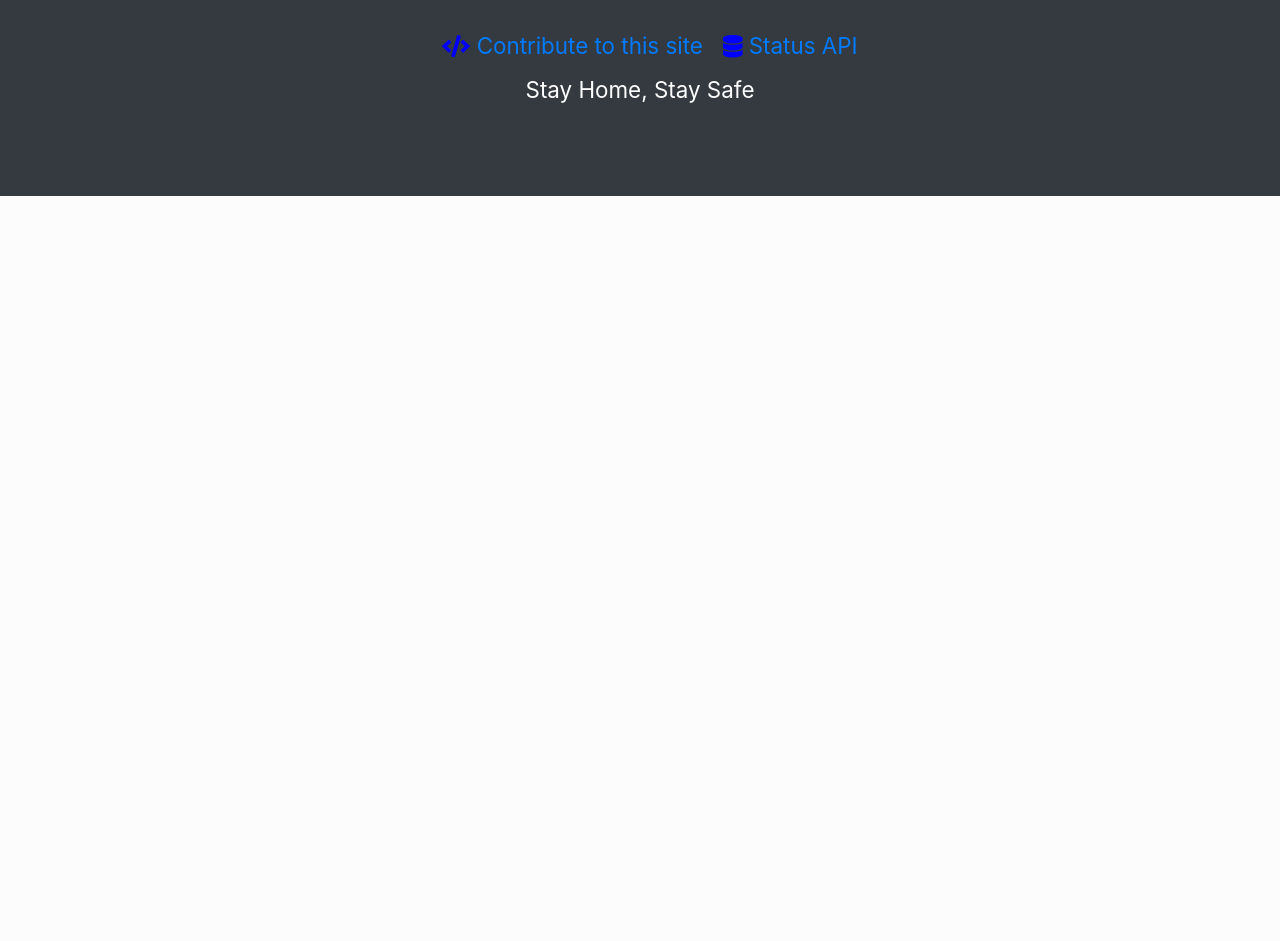
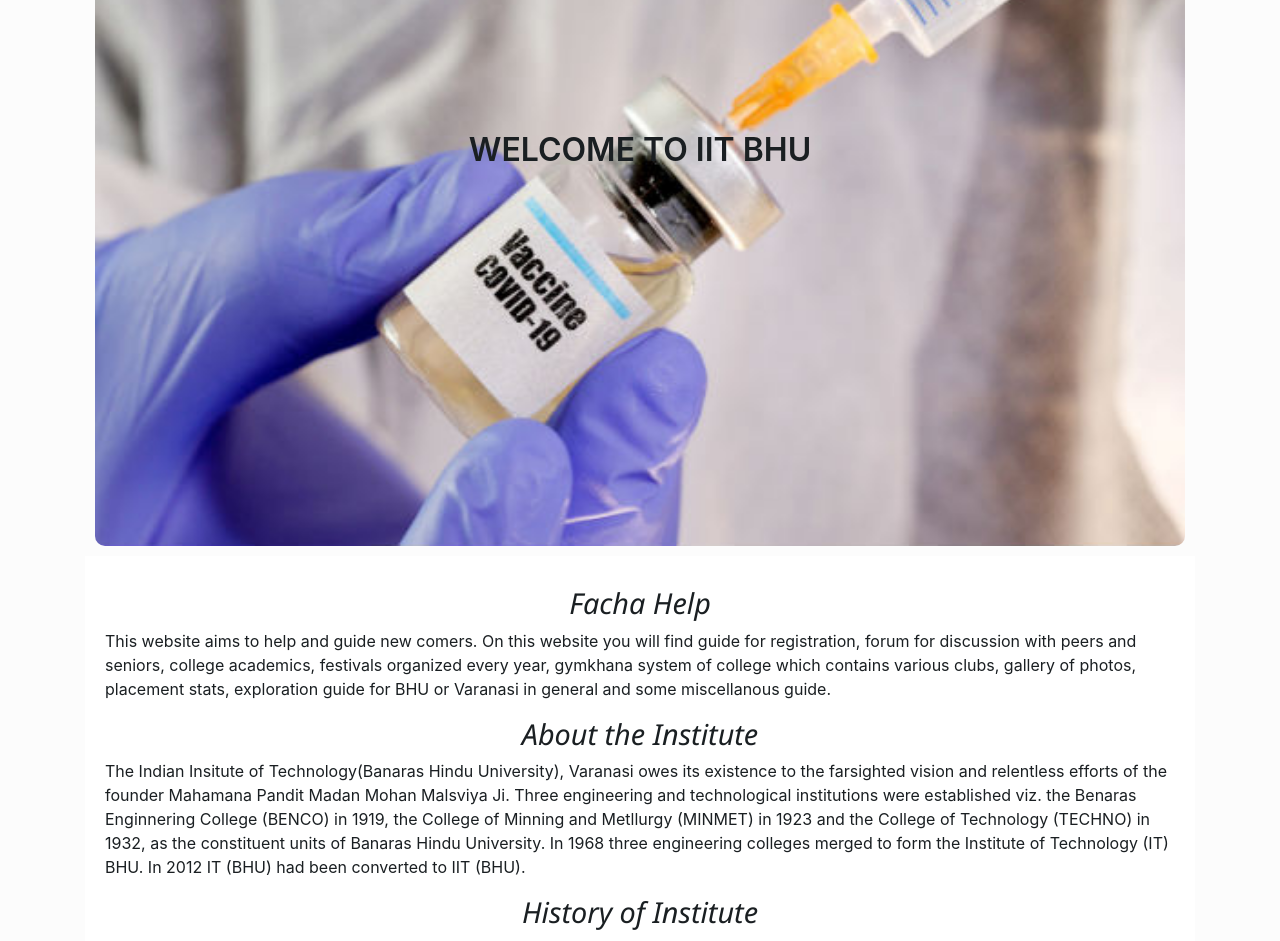
Before and after one commit to astromanish/corona-care, a React (Create React App) app: page / in a window 1280 px wide. Shown: the part 140-1081 px from the top of the page. Before the commit the page ends 800 px from the top, so only its background shows below. Built offline with nearby package versions, Linux system fonts and the light colour scheme.

Commit message:
hompage added

```diff
--- a/src/App.js
+++ b/src/App.js
@@ -7,7 +7,7 @@ import 'bootstrap/dist/css/bootstrap.min.css';
 import Header from './components/header';
 import Footer from './components/footer';
 
-import Home from './components/homepage'
+import Home from './components/home';
 
 import WorldStat from './components/worldStat'
 import IndiaStat from './components/indiaStat';
--- /dev/null
+++ b/src/components/css/home.css
@@ -0,0 +1,66 @@
+.light-container {
+  display: flex;
+  flex-direction: column;
+  background: #ffffff;
+  color: #1a1f22;
+  padding: 30px 20px;
+}
+
+.dark-container {
+  display: flex;
+  flex-direction: column;
+  background: #192024;
+  color: #c5c7c8;
+  padding: 30px 20px;
+}
+
+.home_main-image-container {
+  position: relative;
+}
+
+.home_main-image-container img {
+  width: 100%;
+  height: 80%;
+}
+.home_main-image-container h1 {
+  font-size: 2rem;
+  font-weight: 600;
+  word-break: keep-all;
+  text-align: center;
+  position: absolute;
+  top: 35%;
+  left: 50%;
+  transform: translate(-50%, -50%);
+  z-index: 1;
+  color: #1a1f22;
+}
+
+.site_item {
+  display: flex;
+  justify-content: space-between;
+  align-items: center;
+  margin-bottom: 40px;
+}
+
+.item-inverse {
+  flex-direction: row-reverse;
+}
+
+.site_item-content {
+  padding: 0px 15px;
+}
+
+.site_item-image {
+  display: block;
+  width: 320px;
+}
+
+@media (max-width: 800px) {
+  .site_item {
+    flex-direction: column;
+  }
+
+  .site_item-content {
+    padding: 0px;
+  }
+}
--- /dev/null
+++ b/src/components/home.js
@@ -0,0 +1,112 @@
+import React from 'react';
+
+import './css/home.css';
+
+import bhu from './img/vacc.jpg';
+
+import fest from './img/vacc.jpg';
+import academics from './img/vacc.jpg';
+import gymkhana from './img/vacc.jpg';
+import varanasi from './img/vacc.jpg';
+import registration from './img/vacc.jpg';
+import discussion from './img/vacc.jpg';
+
+
+const Home = () => {
+    return (
+      <div className="body-container-full">
+        <div className="home_main-image-container">
+          <img src={bhu} alt="bhu"/>
+          <h1>WELCOME TO IIT BHU</h1>
+        </div>
+        <div className="light-container">
+            <h1 className="heading">
+              Facha Help
+            </h1>
+            <p className="item-content">
+              This website aims to help and guide new comers. On this website you will find guide for registration, forum for discussion with peers and seniors, college academics,
+               festivals organized every year, gymkhana system of college which contains various clubs, gallery of photos, placement stats, exploration guide for BHU or
+               Varanasi in general and some miscellanous guide.
+            </p>
+            <h1 className="heading">
+              About the Institute
+            </h1>
+            <p className="item-content">
+              The Indian Insitute of Technology(Banaras Hindu University), Varanasi owes its existence to the farsighted
+              vision and relentless efforts of the founder Mahamana Pandit Madan Mohan Malsviya Ji. Three engineering and technological
+              institutions were established viz. the Benaras Enginnering College (BENCO) in 1919, the College of Minning and Metllurgy
+               (MINMET) in 1923 and the College of Technology (TECHNO) in 1932, as the constituent units of Banaras Hindu University.
+               In 1968 three engineering colleges merged to form the Institute of Technology (IT) BHU. In 2012 IT (BHU) had been
+               converted to IIT (BHU).
+            </p>
+            <h1 className="heading">
+              History of Institute
+            </h1>
+            <p className="item-content">
+              The Indian Insitute of Technology(Banaras Hindu University), Varanasi owes its existence to the farsighted
+              vision and relentless efforts of the founder Mahamana Pandit Madan Mohan Malsviya Ji. Three engineering and technological
+              institutions were established viz. the Benaras Enginnering College (BENCO) in 1919, the College of Minning and Metllurgy
+               (MINMET) in 1923 and the College of Technology (TECHNO) in 1932, as the constituent units of Banaras Hindu University.
+               In 1968 three engineering colleges merged to form the Institute of Technology (IT) BHU. In 2012 IT (BHU) had been
+               converted to IIT (BHU).
+            </p>
+        </div>
+        <div className="dark-container">
+          <div className="site_item">
+            <div className="site_item-body">
+              <h1 className="heading">Registration Guide</h1>
+              <p className="site_item-content">A forum where one can discuss anything related to college with peers
+              and seniors. Forum aims to bring college junta together.</p>
+            </div>
+            <img className="site_item-image" src={registration}/>
+          </div>
+          <div className="site_item item-inverse">
+            <div className="site_item-body">
+              <h1 className="heading">Discussion Forum</h1>
+              <p className="site_item-content">A forum where one can discuss anything related to college with peers
+              and seniors. Forum aims to bring college junta together. </p>
+            </div>
+            <img className="site_item-image" src={discussion}/>
+          </div>
+          <div className="site_item">
+            <div className="site_item-body">
+              <h1 className="heading">Academics</h1>
+              <p className="site_item-content">A great insight into the academics system of the college. Things like Semester System,
+              Branch Change Policy, Grading Sytem etc are included in this part of the website.</p>
+            </div>
+            <img className="site_item-image" src={academics}/>
+          </div>
+          <div className="site_item item-inverse">
+            <div className="site_item-body">
+              <h1 className="heading">Festivals</h1>
+              <p className="site_item-content">the Benaras Enginnering College (BENCO) in 1919, the College of Minning and Metllurgy
+               (MINMET) in 1923 and the College of Technology (TECHNO) in 1932, as the constituent units of Banaras Hindu University.
+               In 1968 three engineering colleges merged to form the Institute of Technology (IT) BHU. In 2012 IT (BHU) had been
+               converted to IIT (BHU).</p>
+            </div>
+            <img className="site_item-image" src={fest}/>
+          </div>
+          <div className="site_item">
+            <div className="site_item-body">
+              <h1 className="heading">Student Gymkhana</h1>
+              <p className="site_item-content" >the Benaras Enginnering College (BENCO) in 1919, the College of Minning and Metllurgy
+               (MINMET) in 1923 and the College of Technology (TECHNO) in 1932, as the constituent units of Banaras Hindu University.
+               In 1968 three engineering colleges merged to form the Institute of Technology (IT) BHU. In 2012 IT (BHU) had been
+               converted to IIT (BHU).</p>
+            </div>
+            <img className="site_item-image" src={gymkhana}/>
+          </div>
+          <div className="site_item item-inverse">
+            <div className="site_item-body">
+              <h1 className="heading">Explore Varanasi</h1>
+              <p className="site_item-content">Perfect guidance for exploring the BHU or Varanasi in general. Every year
+              students from different parts of india take admission in the college and don't know what city </p>
+            </div>
+            <img className="site_item-image" src={varanasi}/>
+          </div>
+        </div>
+      </div>
+    );
+}
+
+export default Home;
--- a/src/components/homepage.js
+++ /dev/null
@@ -1,13 +0,0 @@
-import React from 'react'
-
-const Home = () => {
-    return (
-        <div class="container">
-            <main>
-                to be added..
-            </main>
-        </div>
-    );
-}
-
-export default Home;
```
Also changed, not shown: 1 other file (tests, documents, lock files or other folders).
